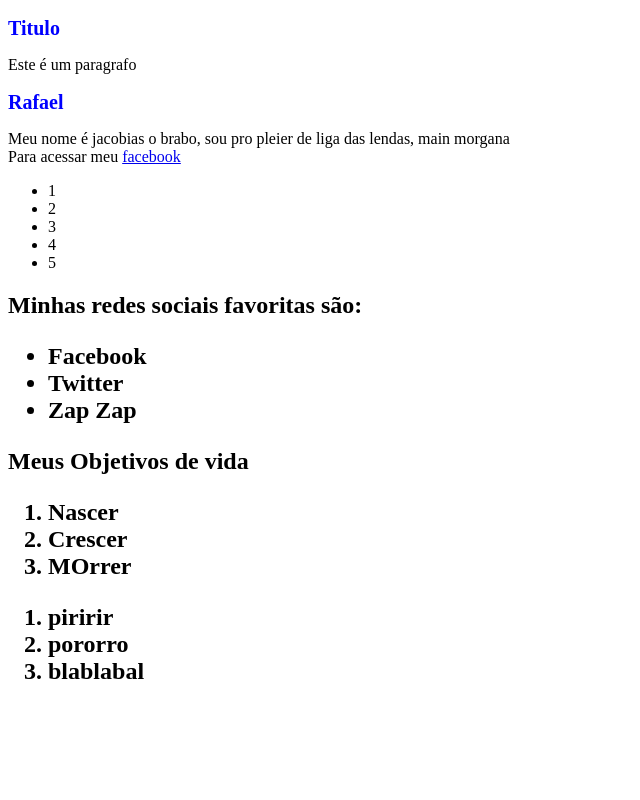
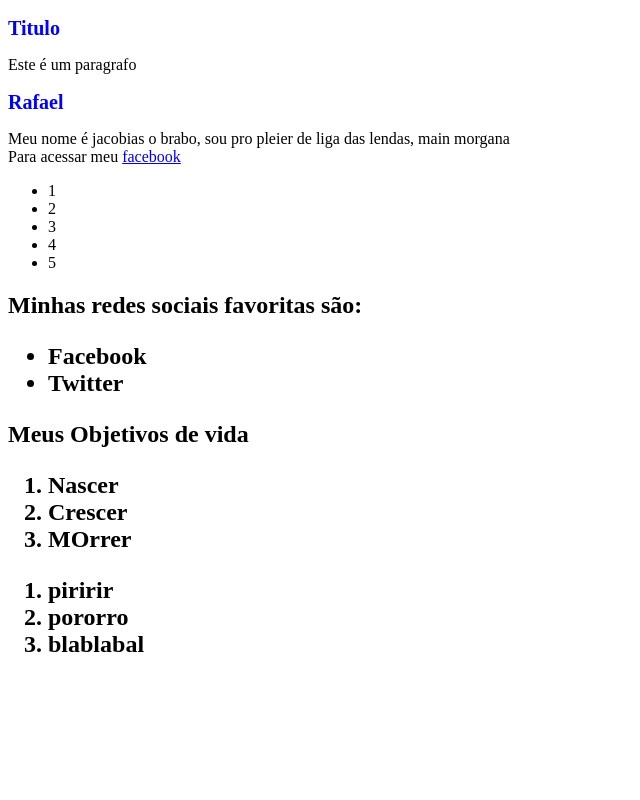
Before and after one commit to JacobEmici/pagina-de-perfil, a plain HTML site: page index.html in a window 1280 px wide. Shown: the top 800 px of the page, without its empty margins (0-640 px from the left). Drawn offline with Linux system fonts and the light colour scheme.

Commit message:
fix: removido o zap zap

```diff
--- a/index.html
+++ b/index.html
@@ -34,7 +34,6 @@
             <ul>
                 <li>Facebook</li>
                 <li>Twitter</li>
-                <li>Zap Zap</li>
             </ul>
         </h2>
         <h2>
```
